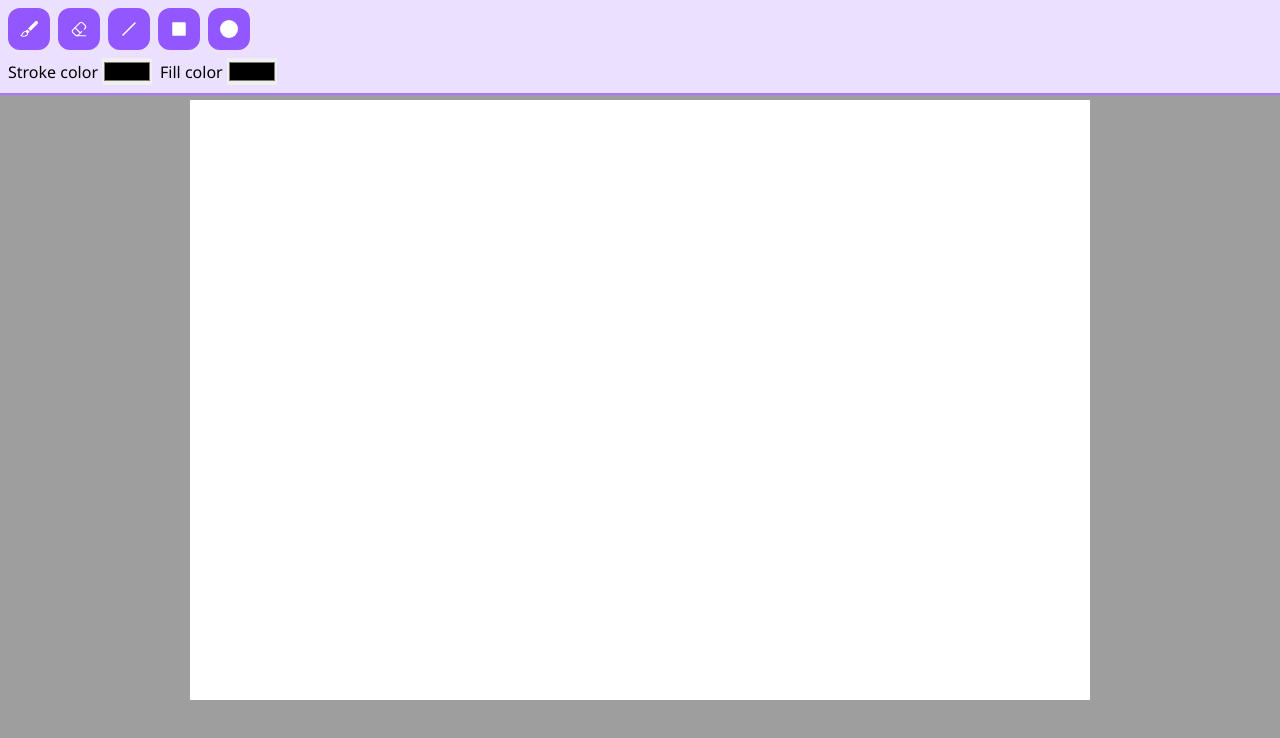
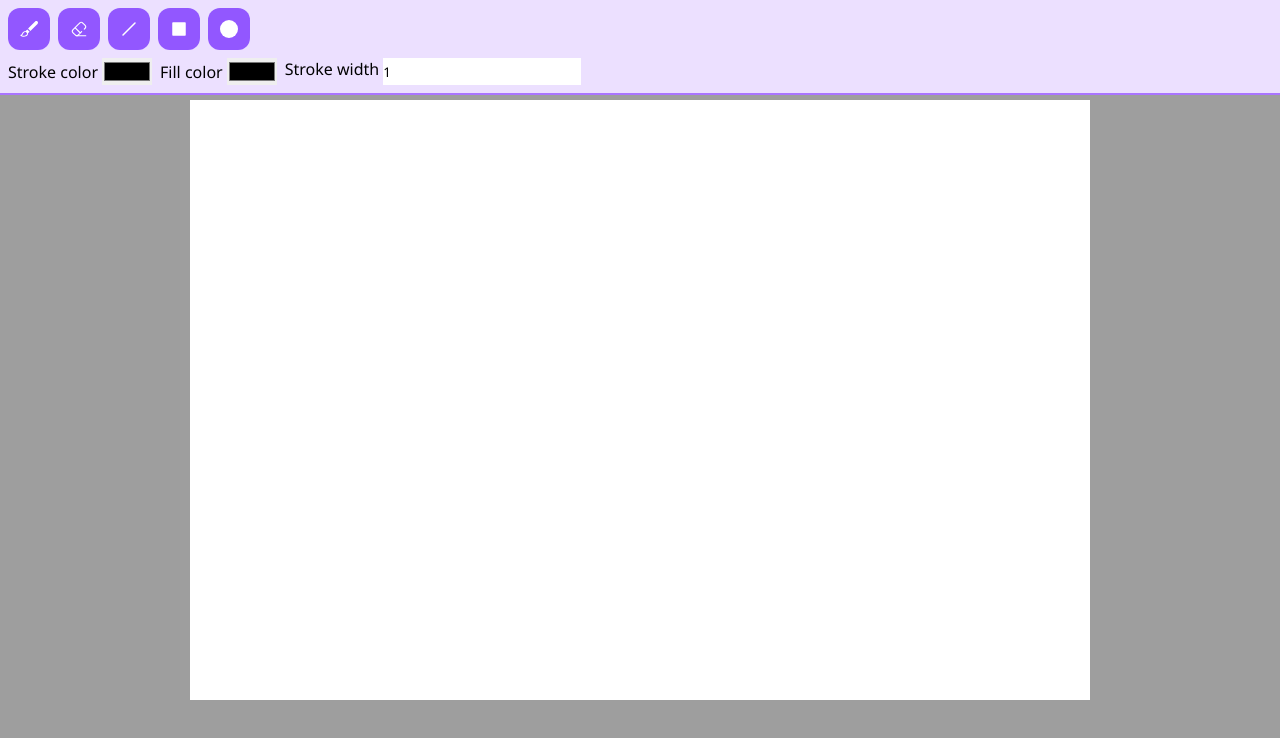
Before and after one commit to Lepas12ses/PaintOnline, a React (Vite) app in the folder client/: page /1 in a window 1280 px wide. Shown: the top 738 px of the page. Built offline with nearby package versions, Linux system fonts and the light colour scheme.

Commit message:
Added stroke width input

```diff
--- /dev/null
+++ b/client/src/shared/ui/components/Input/Input.module.css
@@ -0,0 +1,6 @@
+.container {
+  display: flex;
+  gap: 4px;
+}
+
+/*# sourceMappingURL=Input.module.css.map */
--- /dev/null
+++ b/client/src/shared/ui/components/Input/Input.module.scss
@@ -0,0 +1,4 @@
+.container {
+	display: flex;
+	gap: 4px;
+}
--- /dev/null
+++ b/client/src/shared/ui/components/Input/Input.tsx
@@ -0,0 +1,19 @@
+import type { ComponentProps, FC } from "react";
+
+import classes from "./Input.module.css";
+
+interface InputProps extends ComponentProps<"input"> {
+	id: string;
+	label?: string;
+}
+
+const Input: FC<InputProps> = ({ id, label = "", ...props }) => {
+	return (
+		<div className={classes.container}>
+			<label htmlFor={id}>{label}</label>
+			<input id={id} name={id} {...props} />
+		</div>
+	);
+};
+
+export default Input;
--- a/client/src/widget/DrawHeader/ui/components/ToolSettings/ToolSettings.tsx
+++ b/client/src/widget/DrawHeader/ui/components/ToolSettings/ToolSettings.tsx
@@ -4,6 +4,7 @@ import classes from "./ToolSettings.module.css";
 import ColorPicker from "@/shared/ui/components/ColorPicker/ColorPicker";
 import { observer } from "mobx-react-lite";
 import toolState from "@/entity/Tool/lib/state/toolState";
+import Input from "@/shared/ui/components/Input/Input";
 
 const ToolSettings: FC = observer(() => {
 	const fillColor = toolState.fillColor;
@@ -28,6 +29,17 @@ const ToolSettings: FC = observer(() => {
 					toolState.setFillColor(e.target.value);
 				}}
 			/>
+			<Input
+				id='stroke-width'
+				label='Stroke width'
+				value={strokeWidth}
+				type='number'
+				onChange={e => {
+					const value = parseInt(e.target.value);
+					if (value < 1) return;
+					toolState.setStrokeWidth(value);
+				}}
+			/>
 		</menu>
 	);
 });
```
Also changed, not shown: 1 other file (tests, documents, lock files or other folders).
